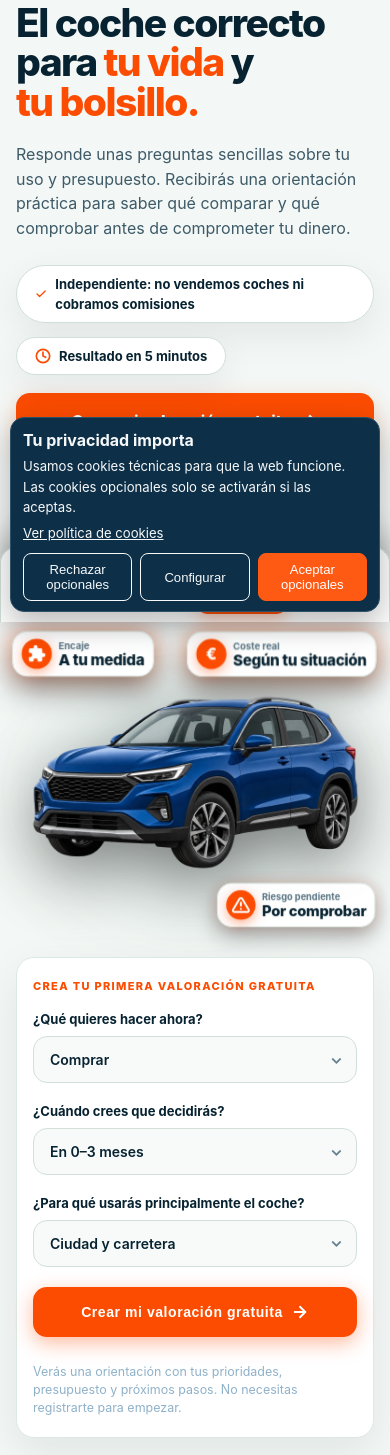
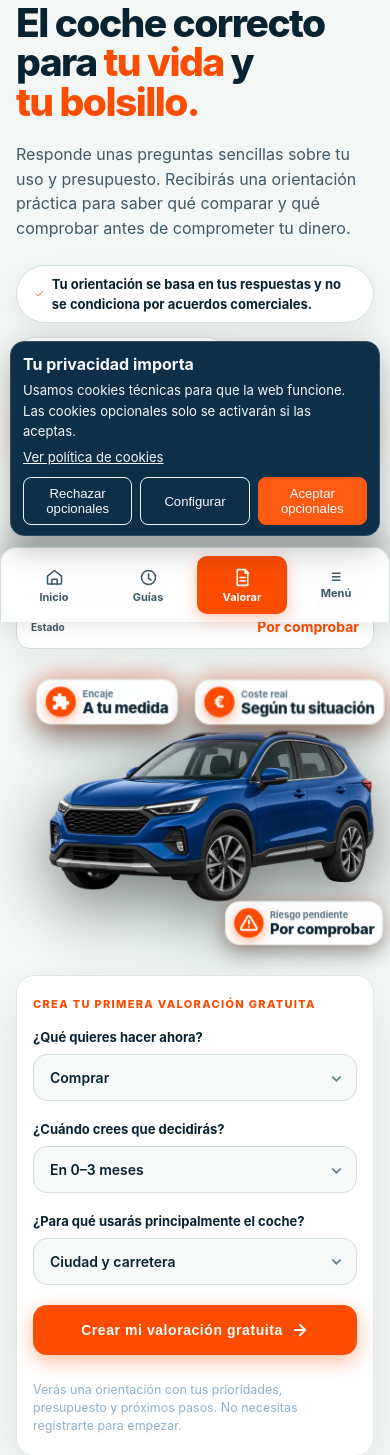
Before and after one commit to inmobia360/coche.cierto, a PHP site: page / in a window 390 px wide. Shown: the part 222-1677 px from the top of the page. Run offline with PHP 8.4, Linux system fonts and the light colour scheme.

Commit message:
fix: ajustar mensajes comerciales y experiencia móvil

```diff
--- a/index.html
+++ b/index.html
@@ -57,7 +57,7 @@
         <div class="hero-trust-chips">
           <div class="trust-chip">
             <svg width="16" height="16" viewBox="0 0 24 24" fill="none" stroke="#fc4c02" stroke-width="2.5" stroke-linecap="round" stroke-linejoin="round"><polyline points="20 6 9 17 4 12"></polyline></svg>
-            <span>Independiente: no vendemos coches ni cobramos comisiones</span>
+            <span>Tu orientación se basa en tus respuestas y no se condiciona por acuerdos comerciales.</span>
           </div>
           <div class="trust-chip">
             <svg width="16" height="16" viewBox="0 0 24 24" fill="none" stroke="#fc4c02" stroke-width="2.5" stroke-linecap="round" stroke-linejoin="round"><circle cx="12" cy="12" r="10"></circle><polyline points="12 6 12 12 16 14"></polyline></svg>
@@ -68,6 +68,7 @@
           <a class="hero-start-btn" href="./valorador/">Crear mi valoración gratuita <span aria-hidden="true">→</span></a>
           <p>Sin email para ver el resultado · Orientación estimada, no aprobación financiera.</p>
         </div>
+        <a class="hero-quick-jump" href="#heroQuickForm">Responder ahora las 3 preguntas <span aria-hidden="true">↓</span></a>
         <div class="hero-result-preview" aria-label="Ejemplo de resultado de CocheCierto">
           <div><span>Presupuesto prudente</span><strong>18.000–22.000 €</strong></div>
           <div><span>Coste mensual estimado</span><strong>310–430 €/mes</strong></div>
--- a/landing.css
+++ b/landing.css
@@ -66,6 +66,7 @@
 }
 
 .hero-primary-action{display:flex;align-items:center;gap:16px;flex-wrap:wrap;margin-top:22px}.hero-start-btn{display:inline-flex;align-items:center;gap:10px;padding:14px 20px;border-radius:14px;background:var(--brand-orange);color:#fff;font-weight:850;text-decoration:none;box-shadow:0 8px 22px rgba(252,76,2,.26);transition:transform .18s ease,background .18s ease}.hero-start-btn:hover,.hero-start-btn:focus-visible{background:var(--brand-orange-hover,#ff5e1c);transform:translateY(-2px)}.hero-start-btn span{font-size:18px}.hero-primary-action p{margin:0;color:var(--ink-secondary);font-size:12px;line-height:1.4;max-width:210px}
+.hero-quick-jump{display:inline-flex;align-items:center;min-height:48px;color:var(--brand-orange);font-size:14px;font-weight:800;text-decoration:underline;text-underline-offset:3px}
 .hero-result-preview{display:grid;grid-template-columns:repeat(3,minmax(0,1fr));gap:10px;margin-top:18px;padding:13px 14px;background:color-mix(in srgb,var(--bg-surface) 92%,transparent);border:1px solid var(--border-subtle);border-radius:14px;box-shadow:var(--card-shadow);max-width:580px}.hero-result-preview div{display:grid;gap:4px;min-width:0}.hero-result-preview span{color:var(--ink-secondary);font-size:10px;font-weight:750;line-height:1.2}.hero-result-preview strong{color:var(--ink-primary);font-size:15px;line-height:1.15}.hero-result-preview .highlight-orange{color:var(--brand-orange)}
 
 .trust-chip {
@@ -613,14 +614,15 @@ html.theme-light .hero-integrated-bar {
   .hero-title { font-size: clamp(34px, 10vw, 48px); line-height: 1.02; }
   .hero-lead { font-size: 16px; }
   .hero-primary-action{display:grid;gap:10px;margin-top:18px}.hero-start-btn{justify-content:center;width:100%;box-sizing:border-box}.hero-primary-action p{max-width:none;text-align:center}.hero-result-preview{grid-template-columns:1fr;gap:9px;margin-top:14px}.hero-result-preview div{grid-template-columns:1fr auto;align-items:center}.hero-result-preview strong{font-size:14px;text-align:right}
-  .hero-visual-wrapper { min-height: 300px; }
+  .hero-visual-wrapper { min-height: 270px; margin-inline: 16px; }
   .hero-car-image, .coche-cabecera { max-width: 100% !important; }
   .hud-card { padding: 7px 9px; gap: 7px; }
   .hud-icon-badge { width: 32px; height: 32px; }
   .hud-label { font-size: 10px; }
-  .hud-encaje { left: -8px; }
-  .hud-coste { right: -8px; }
-  .hud-riesgo { right: -8px; bottom: 4px; }
+  .hud-card { transform: scale(.9); transform-origin: center; }
+  .hud-encaje { left: 0; }
+  .hud-coste { right: 0; }
+  .hud-riesgo { right: 0; bottom: 4px; }
   .hero-integrated-bar { padding: 20px 16px !important; border-radius: 18px !important; }
   .bar-controls-grid {
     grid-template-columns: 1fr;
--- a/mvp-valorador/index.html
+++ b/mvp-valorador/index.html
@@ -54,7 +54,7 @@
         <div class="hero-trust-chips">
           <div class="trust-chip">
             <svg width="16" height="16" viewBox="0 0 24 24" fill="none" stroke="#fc4c02" stroke-width="2.5" stroke-linecap="round" stroke-linejoin="round"><polyline points="20 6 9 17 4 12"></polyline></svg>
-            <span>Independiente: no vendemos coches ni cobramos comisiones</span>
+            <span>Tu orientación se basa en tus respuestas y no se condiciona por acuerdos comerciales.</span>
           </div>
           <div class="trust-chip">
             <svg width="16" height="16" viewBox="0 0 24 24" fill="none" stroke="#fc4c02" stroke-width="2.5" stroke-linecap="round" stroke-linejoin="round"><circle cx="12" cy="12" r="10"></circle><polyline points="12 6 12 12 16 14"></polyline></svg>
--- a/mvp-valorador/metodologia/index.html
+++ b/mvp-valorador/metodologia/index.html
@@ -76,7 +76,7 @@
       <section class="page-hero">
         <p class="eyebrow">Principios Innegociables</p>
         <h1>Nuestra Metodología</h1>
-        <p>En CocheCierto no vendemos coches ni cobramos comisiones de concesionarios. Trabajamos exclusivamente del lado del comprador con tres compromisos claros.</p>
+        <p>En CocheCierto la orientación se construye a partir de tus respuestas. Las colaboraciones o referencias comerciales, si existen, se mantienen identificadas y separadas del contenido del informe.</p>
       </section>
 
       <section class="principles-grid">
--- a/quienes-somos/index.html
+++ b/quienes-somos/index.html
@@ -45,7 +45,7 @@
       </section>
       <article class="legal-copy">
         <h2>Qué hacemos</h2>
-        <p>CocheCierto ayuda a ordenar la compra de un coche de ocasión: qué coche encaja con tu presupuesto, qué te costará mantenerlo y qué debes comprobar antes de pagar. No vendemos vehículos, no representamos a marcas ni a concesionarios y no cobramos comisiones por recomendaciones.</p>
+        <p>CocheCierto ayuda a ordenar la compra de un coche de ocasión: qué coche encaja con tu presupuesto, qué te costará mantenerlo y qué debes comprobar antes de pagar. Si existen colaboraciones o referencias comerciales, se identifican y nunca modifican el contenido ni la orientación del informe.</p>
         <h2>Cómo trabajamos el contenido</h2>
         <p>El contenido lo prepara un equipo con criterios editoriales propios y se revisa de forma periódica. Cada cálculo muestra sus supuestos; cada afirmación sensible se apoya en fuentes oficiales o técnicas (DGT, ITV, BOE, INE, AEPD y otras) con fecha de revisión. Separamos siempre lo que es un dato confirmado, lo que es una estimación y lo que queda pendiente de comprobar.</p>
         <h2>Qué no somos</h2>
--- a/theme.css
+++ b/theme.css
@@ -322,6 +322,7 @@ body:has(.legal-page) .site-header .nav-icon { display: none !important; }
 
 @media (max-width: 880px) {
   body { padding-bottom: calc(132px + env(safe-area-inset-bottom)); }
+  .cookie-banner { bottom: calc(76px + env(safe-area-inset-bottom) + 10px); }
   .site-shell, .landing-shell, .page, .demo-app, .app { padding-left: 16px !important; padding-right: 16px !important; }
   .site-header, .landing-nav { gap: 10px; }
   .brand-lockup, .site-brand { font-size: clamp(18px, 5vw, 22px) !important; }
```
Also changed, not shown: Guia_Tecnica_Implementacion_Marca_CocheCierto.md (+1 -1 lines), Propuesta_Maestra_Marca_CocheCierto.md (+3 -3 lines), docs/Guia_Tecnica_Implementacion_Marca_CocheCierto.md (+1 -1 lines), docs/Propuesta_Maestra_Marca_CocheCierto.md (+3 -3 lines).
